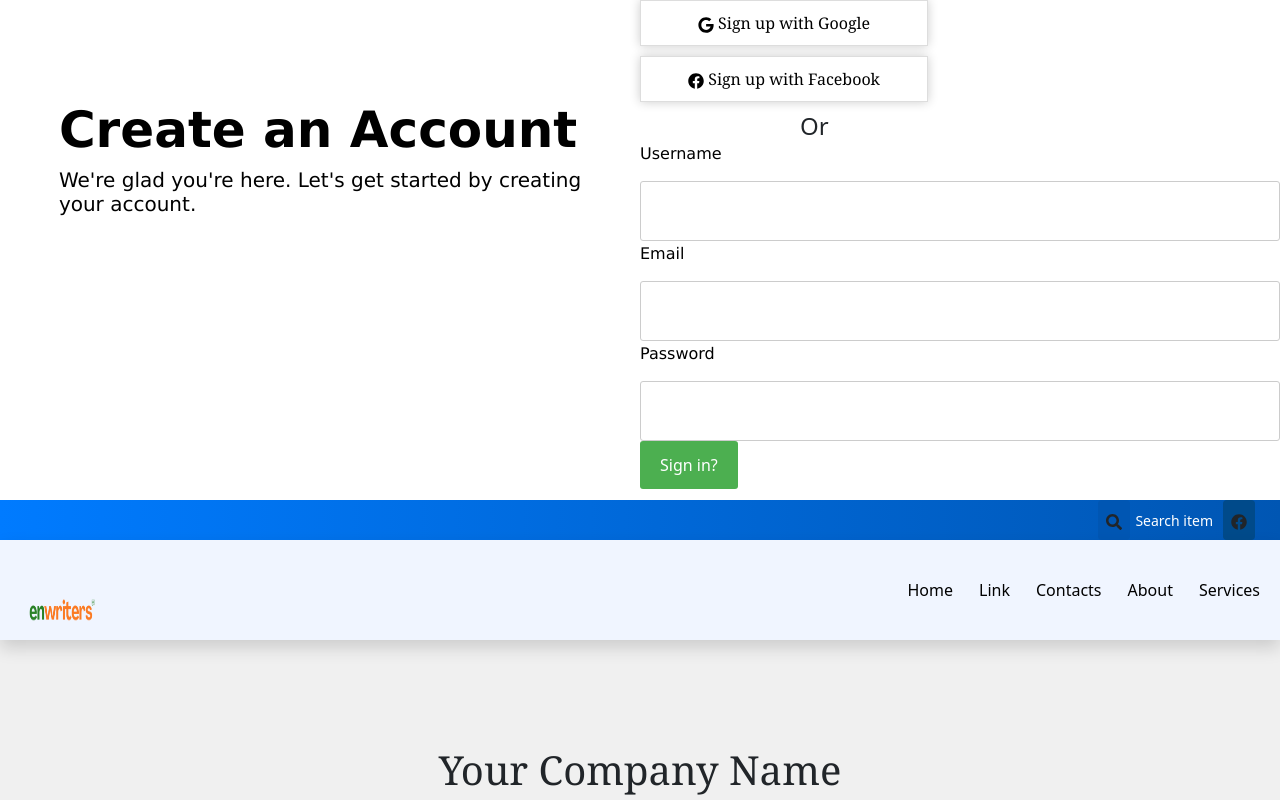
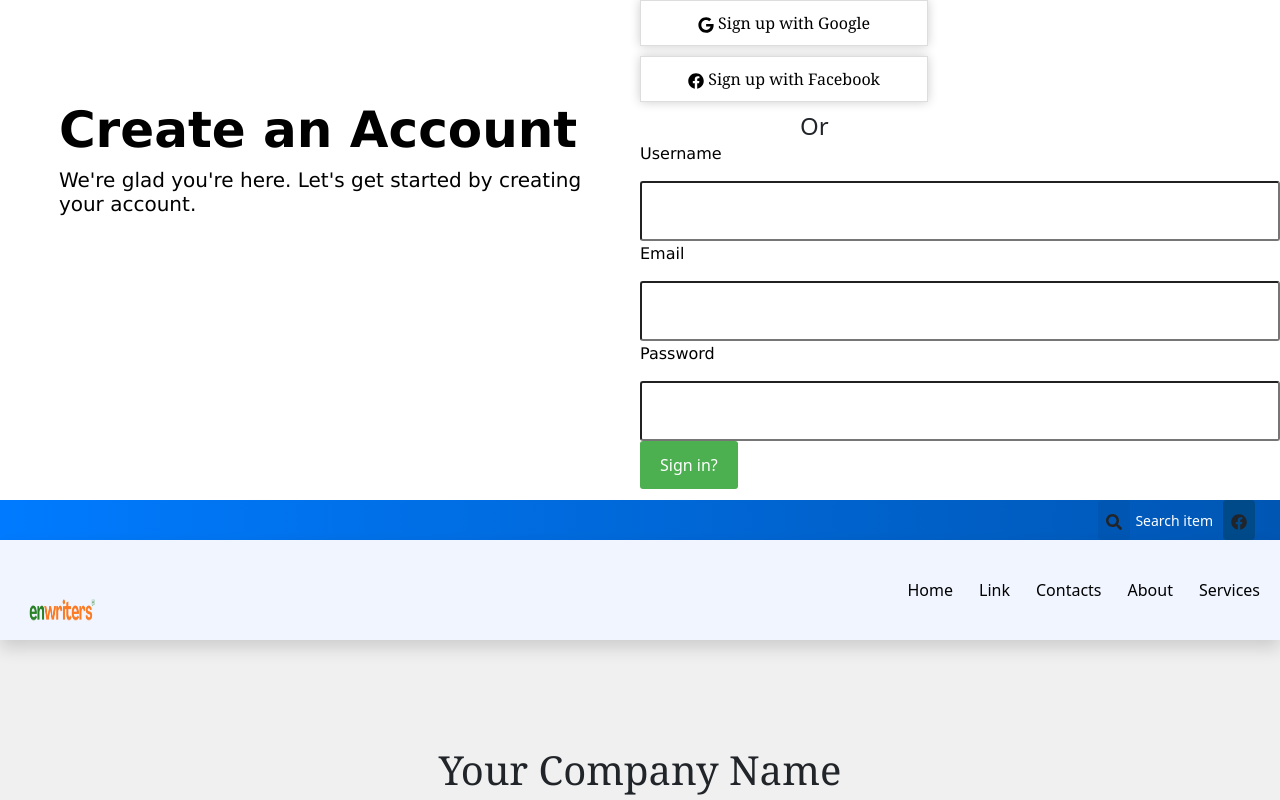
Before and after one commit to tobias-barakaa/enwriters, a React (Create React App) app in the folder frontend/: page / in a window 1280 px wide. Shown: the top 800 px of the page. Built offline with nearby package versions, Linux system fonts and the light colour scheme.

Commit message:
another addition of elements

```diff
--- a/frontend/src/pages/Register.css
+++ b/frontend/src/pages/Register.css
@@ -81,9 +81,9 @@
   input[type="password"] {
     width: 100%; /* Makes the input fields full width */
     padding: 10px; /* Adds padding to the input fields */
-    border: 1px solid #ccc; /* Light gray border */
     border-radius: 3px; /* Rounded corners */
     height: 60px;
+
   }
 
   button[type="submit"] {
@@ -98,3 +98,19 @@
   button[type="submit"]:hover {
     background-color: #46a049; /* Slightly darker green on hover */
   }
+
+
+  input:focus,
+textarea:focus,
+select:focus,
+button:focus {
+    outline: none;
+}
+
+/* Disable browser autofill suggestions */
+input:-webkit-autofill,
+textarea:-webkit-autofill,
+select:-webkit-autofill {
+    -webkit-box-shadow: 0 0 0 30px white inset !important; /* Adjust as needed */
+    -webkit-text-fill-color: inherit;
+}
```
